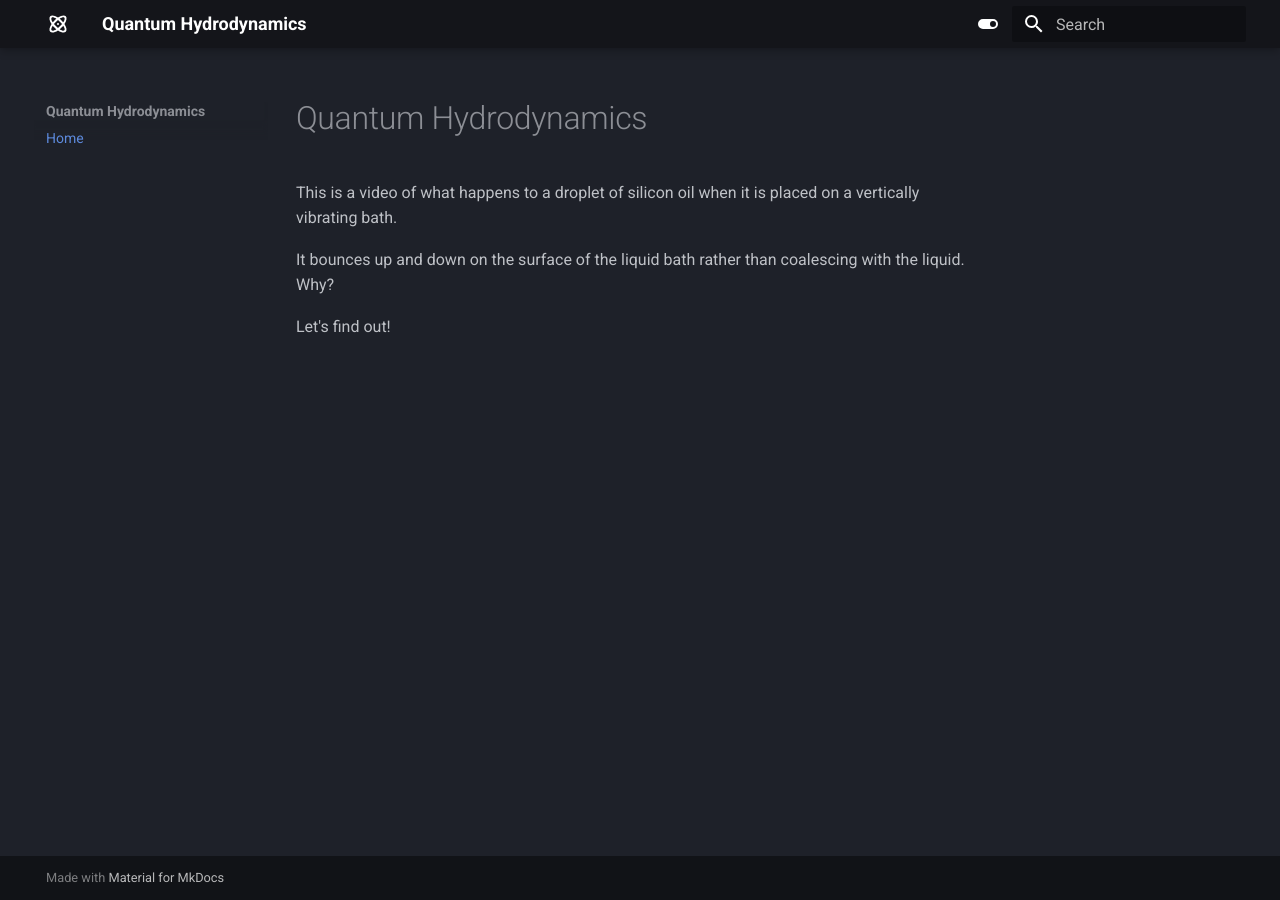
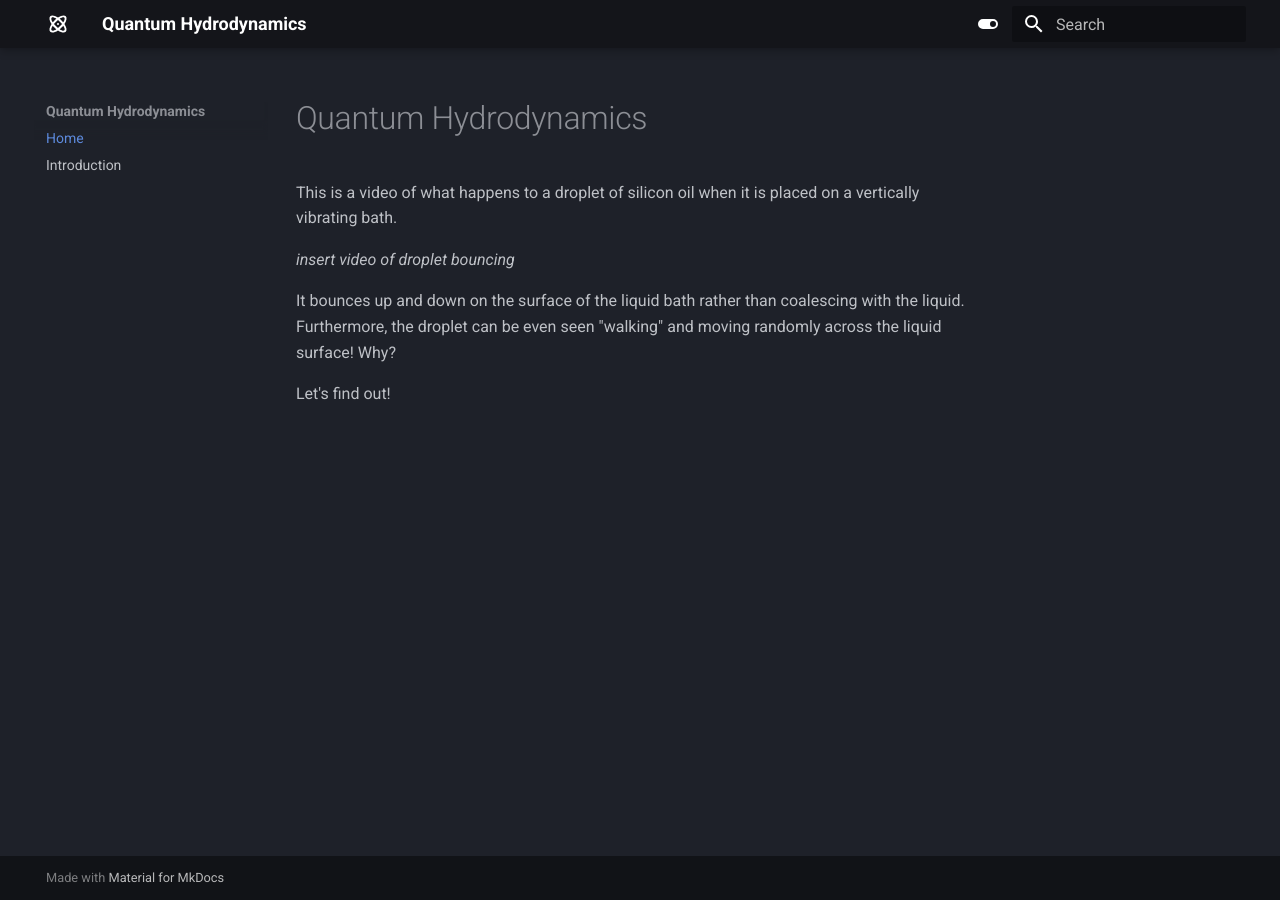
Before and after one commit to jedlimlx/Quantum-Hydrodynamics, an MkDocs documentation site: the page built from docs/index.md, in a window 1280 px wide. Built offline with MkDocs 1.6.1 and Material for MkDocs 9.7.7, drawn with Linux system fonts in a browser that asks for light colours.

Commit message:
Add some stuff in introduction

```diff
--- a/docs/index.md
+++ b/docs/index.md
@@ -2,8 +2,9 @@
 
 This is a video of what happens to a droplet of silicon oil when it is placed on a vertically vibrating bath.
 
+*insert video of droplet bouncing*
 
-
-It bounces up and down on the surface of the liquid bath rather than coalescing with the liquid. Why?
+It bounces up and down on the surface of the liquid bath rather than coalescing with the liquid. Furthermore, the droplet
+can be even seen "walking" and moving randomly across the liquid surface! Why?
 
 Let's find out!
--- a/mkdocs.yml
+++ b/mkdocs.yml
@@ -55,3 +55,4 @@ extra_javascript:
 
 nav:
   - Home: index.md
+  - introduction.md
```
Also changed, not shown: docs/Introduction/air_layer.md (deleted, +0 -7 lines), docs/introduction.md (added, +52 -0 lines).
